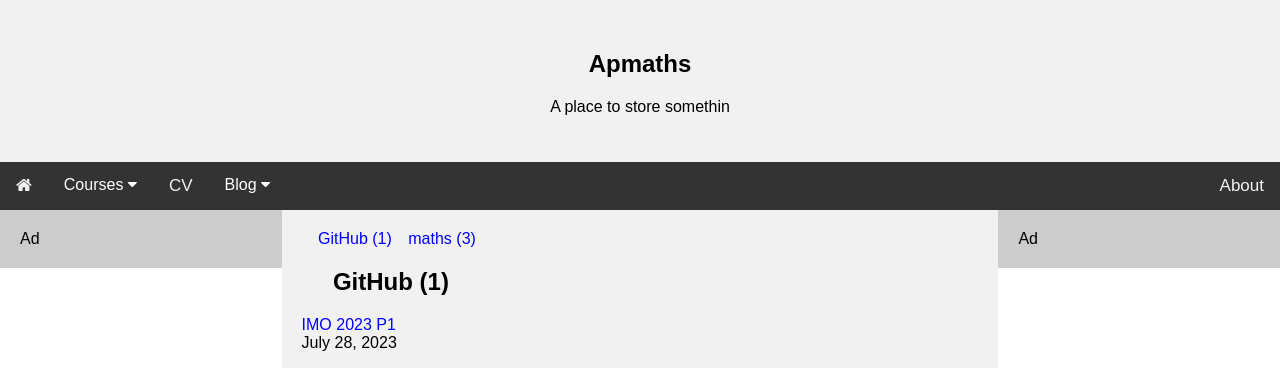
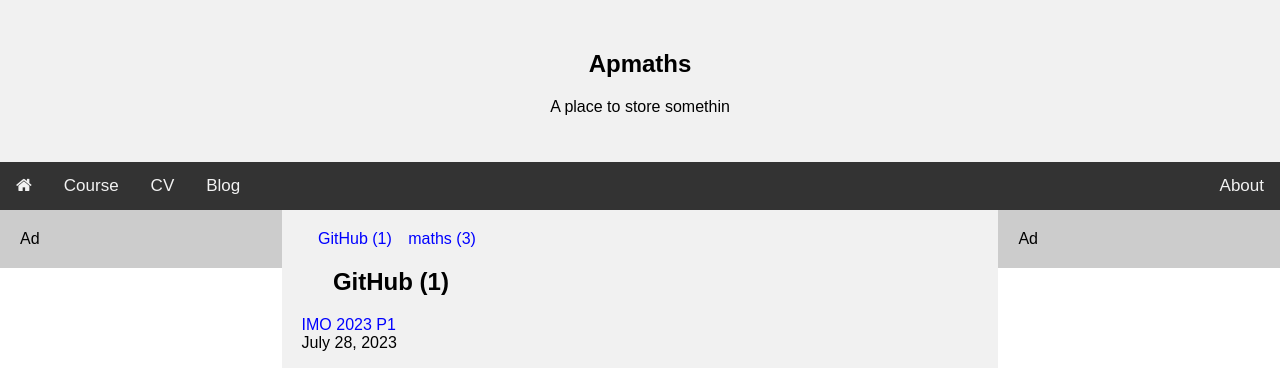
Before and after one commit to hoAngnaMPHan/apmaths.github.io, a Jekyll site: the page built from tags.html, in a window 1280 px wide. Shown: the top 368 px of the page. Built offline with Jekyll 4.4.1, drawn with Linux system fonts in a browser that asks for light colours.

Commit message:
Update topnav.html

```diff
--- a/_includes/topnav.html
+++ b/_includes/topnav.html
@@ -1,29 +1,7 @@
 <div class="topnav">
  <a  href="/"><i class="fa fa-home" aria-hidden="true"></i></a>
-
-
- <div class="dropdown">
-    <button class="dropbtn"  href="/courses">Courses
-      <i class="fa fa-caret-down"></i>
-    </button>
-    <div class="dropdown-content">
-      <a href="/courses/algebra">Algebra</a>
-      <a href="/courses/calculus">Calculus</a>
-      <a href="/courses/statistics">Statistics</a>
-    </div>
-  </div>
-
-  <a href="/cv">CV</a>
-
- <div class="dropdown">
-    <button class="dropbtn" href="/blog">Blog
-      <i class="fa fa-caret-down"></i>
-    </button>
-    <div class="dropdown-content">
-      <a href="/tags">Link 1</a>
-    </div>
-  </div>
-
-  <a style="float:right" href="#about">About</a>
-
+ <a href="/courser">Course</a>
+ <a href="/cv">CV</a>
+ <a href="/blog">Blog</a>
+ <a style="float:right" href="#about">About</a>
 </div>
```
